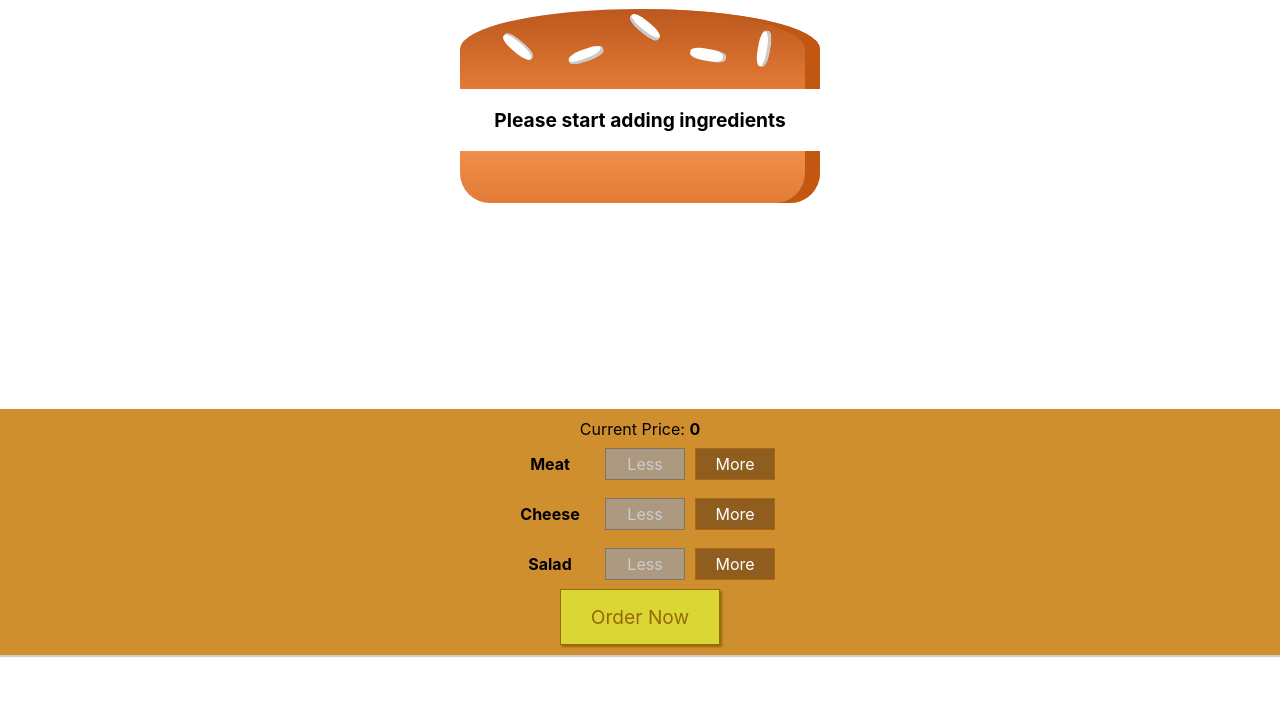
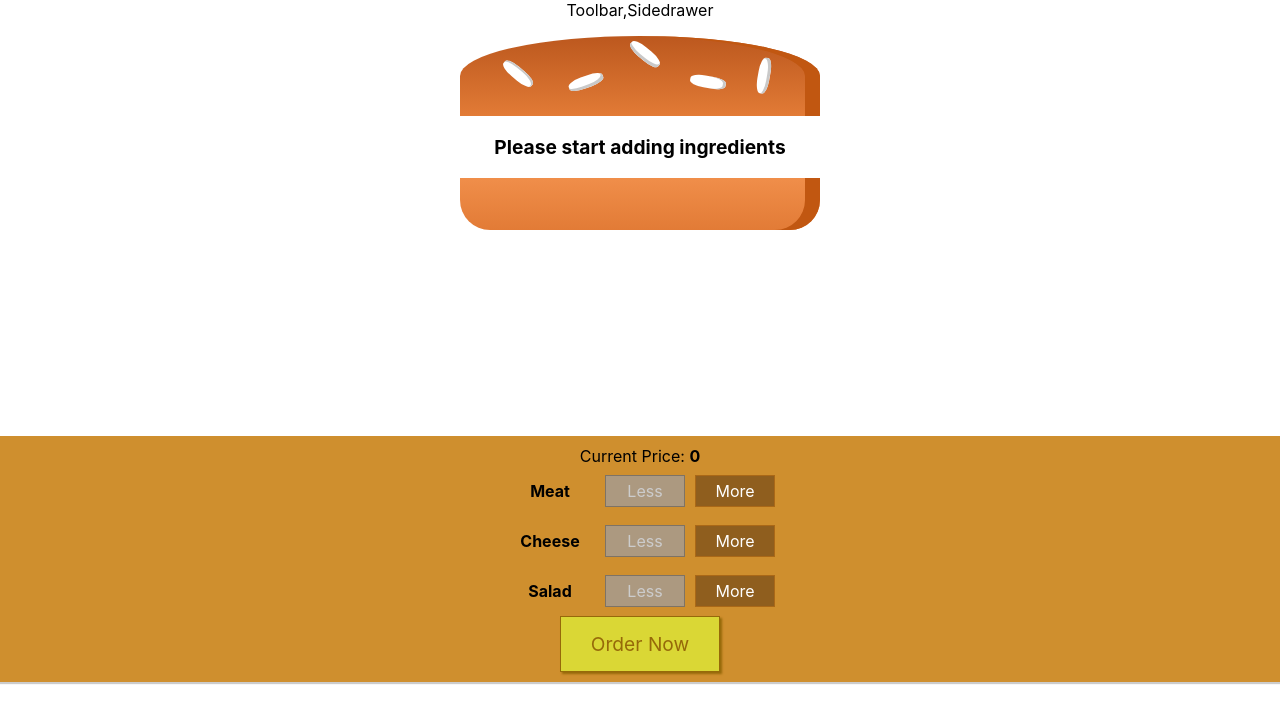
Before and after one commit to hiratahir29/Burger_App, a React (Create React App) app: page / in a window 1280 px wide. Shown: the top 722 px of the page. Built offline with nearby package versions, Linux system fonts and the light colour scheme.

Commit message:
added Layout only

```diff
--- a/src/App.js
+++ b/src/App.js
@@ -1,11 +1,15 @@
 import logo from './logo.svg';
 import './App.css';
 import BurgerBuilder from './containers/BurgerBuilder/BurgerBuilder';
+import Layout from './components/Layout/Layout';
 
 function App() {
   return (
     <div className="App">
-      <BurgerBuilder/>
+      <Layout>
+        <BurgerBuilder/>
+      </Layout>
+
     </div>
   );
 }
--- /dev/null
+++ b/src/components/Layout/Layout.css
@@ -0,0 +1,3 @@
+.Main{
+    margin-top: 16px;
+}
--- /dev/null
+++ b/src/components/Layout/Layout.js
@@ -0,0 +1,16 @@
+import Wrapper from '../../hoc/Wrapper'
+import './Layout.css'
+
+const Layout=(props)=>{
+    return(
+        <Wrapper>
+            <div>Toolbar,Sidedrawer</div>
+            <main className="Main">
+                {props.children}
+            </main>
+        </Wrapper>
+    )
+}
+
+
+export default Layout;
--- a/src/containers/BurgerBuilder/BurgerBuilder.js
+++ b/src/containers/BurgerBuilder/BurgerBuilder.js
@@ -1,6 +1,7 @@
 import { Component } from "react";
 import Burger from "../../components/Burger/Burger.js";
 import BuildControls from "../../components/Burger/BuildControls/BuildControls.js";
+import Wrapper from "../../hoc/Wrapper.js";
 
 class BurgerBuilder extends Component{
     state={
@@ -60,11 +61,11 @@ class BurgerBuilder extends Component{
          //now flag object contains something like this {'meat': true, 'cheese': true, 'salad': true}. we will pass this object to 'BUildControls'
 
         return(
-            <div>
+            <Wrapper>
                  <Burger ingredients={this.state.ingredients}/>
                  <BuildControls price={this.state.totalPrice} adding={this.addIng} removing={this.remIng} dis={flag}/>
 
-            </div>
+            </Wrapper>
 
         )
 
--- /dev/null
+++ b/src/hoc/Wrapper.js
@@ -0,0 +1,3 @@
+const Wrapper=props=>props.children;
+
+export default Wrapper;
```
